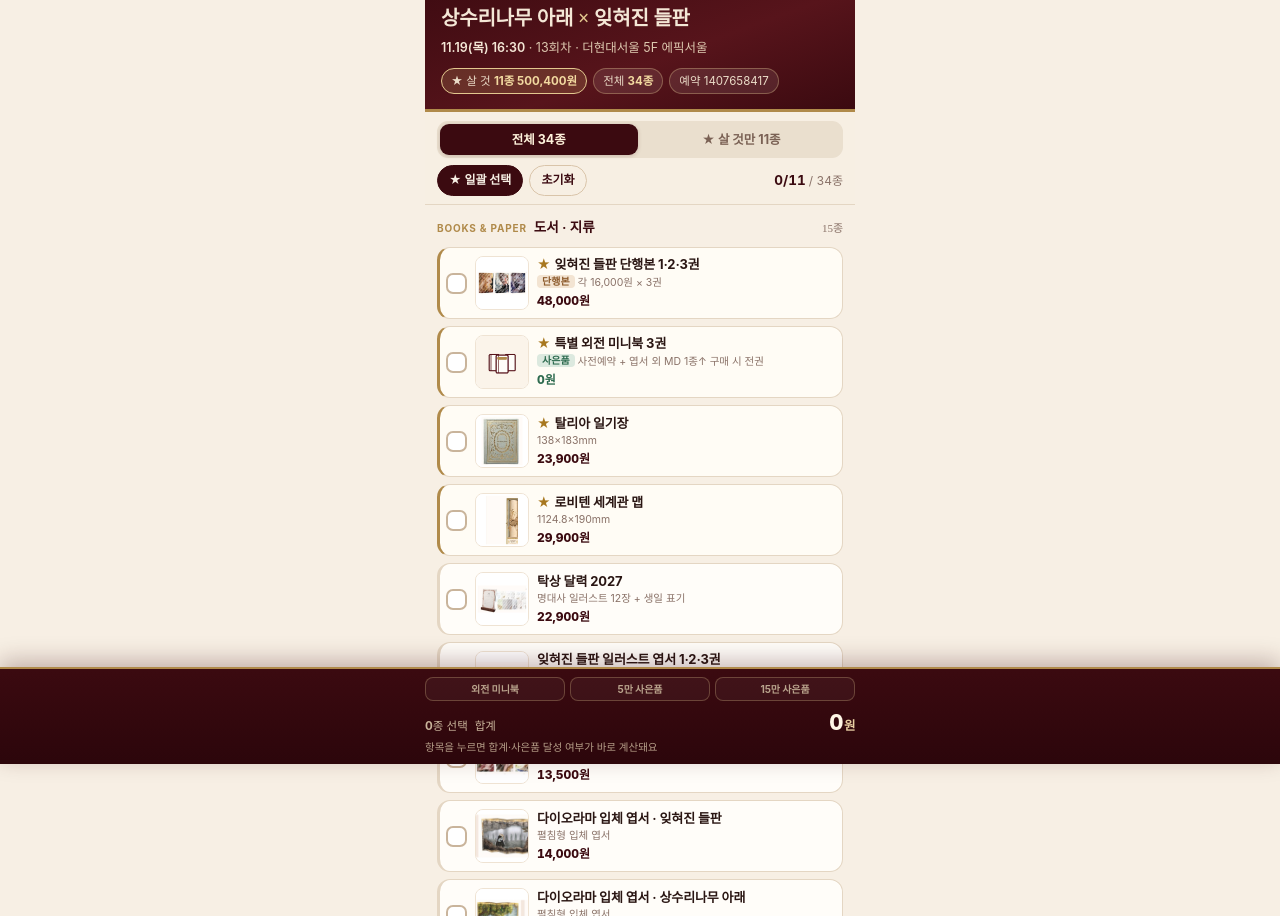
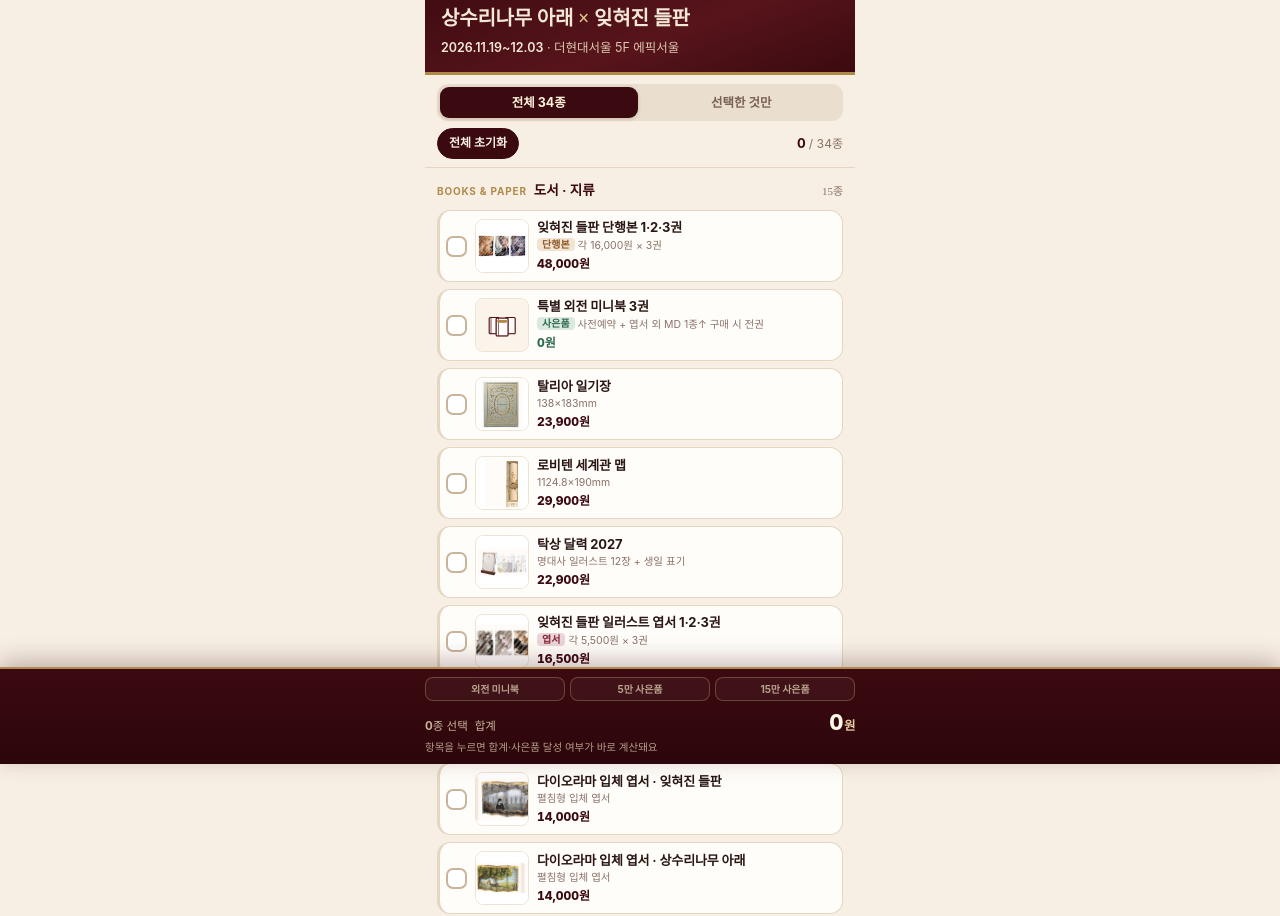
Before and after one commit to YUB0M/insta-report, a plain HTML site: page sangsuri/index.html in a window 1280 px wide. Shown: the part 36-952 px from the top of the page. Drawn offline with Linux system fonts and the light colour scheme.

Commit message:
sangsuri: 공용 버전 — 개인 표시(★ 살 것·일괄 선택·예약번호·회차/시간·이름) 제거, 전체/선택한 것만 필터

```diff
--- a/sangsuri/index.html
+++ b/sangsuri/index.html
@@ -4,7 +4,8 @@
 <meta charset="utf-8">
 <meta name="viewport" content="width=device-width, initial-scale=1, viewport-fit=cover">
 <meta name="theme-color" content="#3B0A10">
-<title>상수리 굿즈 체크리스트 · 11.19 더현대</title>
+<meta name="description" content="상수리나무 아래 × 잊혀진 들판 더현대서울 팝업 공식 굿즈 34종 체크리스트 — 체크하면 합계와 사은품 달성 여부가 바로 계산됩니다.">
+<title>상수리 굿즈 체크리스트 · 더현대서울</title>
 <style>
   :root{
     --wine:#3B0A10;
@@ -47,13 +48,6 @@
   header h1 em{font-style:normal;color:#E3C88F}
   header .where{font-size:12.5px;color:#DCC7AE}
   header .where b{color:#F4E7D6;font-weight:600}
-  header .plan{margin-top:11px;display:flex;gap:6px;flex-wrap:wrap;font-size:11.5px;color:#EBDCC8}
-  header .plan span{
-    background:rgba(255,255,255,.09);border:1px solid rgba(227,200,143,.35);
-    border-radius:999px;padding:4px 9px;
-  }
-  header .plan span b{color:#F2D9A0}
-  header .plan span.star{border-color:#E3C88F;background:rgba(216,181,112,.18)}
 
   .toolbar{
     position:sticky;top:0;z-index:20;
@@ -100,7 +94,6 @@
     padding:8px 8px 8px 6px;
     transition:border-color .15s, box-shadow .15s, background .15s;
   }
-  li.row.star{border-left-color:var(--gold);background:#FFFCF5}
   li.row.on{border-color:#C9A96E;box-shadow:0 2px 10px rgba(59,10,16,.09);background:#FFFBF2}
   li.row.soon{opacity:.93}
   li.row.hide{display:none}
@@ -128,10 +121,8 @@
   .info{min-width:0}
   .name{
     font-size:13px;font-weight:700;letter-spacing:-.01em;line-height:1.3;
-    word-break:keep-all;display:flex;align-items:flex-start;gap:4px;
+    word-break:keep-all;
   }
-  .name .st{color:#A8781F;font-size:13px;line-height:1.25;flex:none}
-  .name span.t{min-width:0}
   .meta{font-size:10.5px;color:var(--sub);margin-top:2px;line-height:1.32;word-break:keep-all}
   .meta .tag{
     display:inline-block;margin-right:3px;padding:0 5px;border-radius:4px;
@@ -159,7 +150,13 @@
   }
   .note b{color:var(--wine)}
   .note .h{display:block;font-size:11.5px;color:var(--wine);font-weight:700;margin-bottom:3px}
-  footer{text-align:center;font-size:10.5px;color:#A4907F;padding:16px 0 6px}
+
+  .empty{
+    margin:26px 12px;padding:24px 16px;border-radius:14px;text-align:center;
+    background:#FFFDF9;border:1px dashed #DCC9AF;color:var(--sub);font-size:12.5px;line-height:1.7;
+  }
+  .empty b{color:var(--wine)}
+  footer{text-align:center;font-size:10.5px;color:#A4907F;padding:16px 0 6px;line-height:1.7}
 
   .bar{
     position:fixed;left:0;right:0;bottom:0;z-index:30;
@@ -196,38 +193,39 @@
   <header>
     <div class="brand">Under One Canopy, Two Romances</div>
     <h1>상수리나무 아래 <em>×</em> 잊혀진 들판</h1>
-    <div class="where"><b>11.19(목) 16:30</b> · 13회차 · 더현대서울 5F 에픽서울</div>
-    <div class="plan">
-      <span class="star">★ 살 것 <b>11종 500,400원</b></span>
-      <span>전체 <b>34종</b></span>
-      <span>예약 1407658417</span>
-    </div>
+    <div class="where"><b>2026.11.19~12.03</b> · 더현대서울 5F 에픽서울</div>
   </header>
 
   <div class="toolbar">
     <div class="seg">
       <button type="button" data-filter="all" class="on">전체 34종</button>
-      <button type="button" data-filter="star">★ 살 것만 11종</button>
+      <button type="button" data-filter="picked">선택한 것만</button>
     </div>
     <div class="tools">
-      <button type="button" id="starAll" class="solid">★ 일괄 선택</button>
-      <button type="button" id="reset">초기화</button>
+      <button type="button" id="reset" class="solid">전체 초기화</button>
       <div class="count"><b id="cntAll">0</b> / 34종</div>
     </div>
   </div>
 
   <div id="sections"></div>
 
+  <div class="empty" id="empty" hidden>
+    아직 담은 품목이 없어요.<br><b>전체 34종</b>에서 살 것을 눌러 보세요.
+  </div>
+
   <div class="note">
     <span class="h">현장 메모 · 공식 공지 기준</span>
-    · <b>2주차 품목</b>(기사의 검 젤펜·액자 배지 2종 세트)은 <b>11/26부터</b> 판매 — 첫날엔 없어요.<br>
+    · <b>2주차 품목</b>(기사의 검 젤펜·액자 배지 2종 세트)은 <b>11/26부터</b> 판매 — 1주차(11/19~25)엔 없어요.<br>
     · 엽서류(일러스트·다이오라마 엽서)만 사면 외전 미니북 사은품 조건에서 빠져요.<br>
     · 목걸이 2종은 일별 한정·<b>인당 최대 2개</b>, 그 외는 옵션당 최대 10개.<br>
     · 사은품: 5만원↑ 전시 포스터 1매 / 15만원↑ PVC 책갈피 3종 중 1종 + 카카오페이지 1만원권(선착순).<br>
-    · 포토이즘은 카드 결제만 됩니다.
+    · 예약은 1인 1매·회차당 30분 관람, 현장에서 예약 확인 + 신분증이 필요해요. 포토이즘은 카드 결제만 됩니다.
   </div>
 
-  <footer>2026.11.19 · 유봄 님 현장용 체크리스트 · 공식 MD 34종 전체 · v2</footer>
+  <footer>
+    공식 MD 34종 전체 · 공용 체크리스트<br>
+    체크한 내용은 이 기기 브라우저에만 저장돼요 · v3
+  </footer>
 </div>
 
 <div class="bar">
@@ -257,57 +255,55 @@
     {id:"misc",  name:"키링 · 문구 · 기타", en:"KEYRING &amp; ETC"}
   ];
 
-  // ★ = 유봄 님이 산다고 한 11종
   var items = [
     // ── 도서·지류
-    {id:"books", sec:"book", star:1, name:"잊혀진 들판 단행본 1·2·3권", price:48000, meta:"각 16,000원 × 3권", tag:"단행본", img:"books.jpg"},
-    {id:"minibook", sec:"book", star:1, name:"특별 외전 미니북 3권", price:0, meta:"사전예약 + 엽서 외 MD 1종↑ 구매 시 전권", tag:"사은품", tagcls:"gift", img:"minibook.jpg"},
-    {id:"diary", sec:"book", star:1, name:"탈리아 일기장", price:23900, meta:"138×183mm", img:"diary.jpg"},
-    {id:"map", sec:"book", star:1, name:"로비텐 세계관 맵", price:29900, meta:"1124.8×190mm", img:"map.jpg"},
-    {id:"calendar", sec:"book", star:0, name:"탁상 달력 2027", price:22900, meta:"명대사 일러스트 12장 + 생일 표기", img:"calendar.jpg"},
-    {id:"postcards_field", sec:"book", star:0, name:"잊혀진 들판 일러스트 엽서 1·2·3권", price:16500, meta:"각 5,500원 × 3권", tag:"엽서", tagcls:"limit", img:"postcards_field.jpg"},
-    {id:"postcards_oak", sec:"book", star:0, name:"상수리나무 아래 일러스트 엽서 3종", price:13500, meta:"각 4,500원 × 3종", tag:"엽서", tagcls:"limit", img:"postcards_oak.jpg"},
-    {id:"diorama_field", sec:"book", star:0, name:"다이오라마 입체 엽서 · 잊혀진 들판", price:14000, meta:"펼침형 입체 엽서", img:"diorama_field.jpg"},
-    {id:"diorama_oak", sec:"book", star:0, name:"다이오라마 입체 엽서 · 상수리나무 아래", price:14000, meta:"펼침형 입체 엽서", img:"diorama_oak.jpg"},
-    {id:"poster_field", sec:"book", star:0, name:"페브릭 포스터 · 잊혀진 들판", price:15900, meta:"패브릭 포스터", img:"poster_field.jpg"},
-    {id:"poster_oak", sec:"book", star:0, name:"페브릭 포스터 · 상수리나무 아래", price:15900, meta:"패브릭 포스터", img:"poster_oak.jpg"},
-    {id:"letter_oath", sec:"book", star:0, name:"편지지 세트 · 서약문", price:6500, meta:"편지지 + 봉투 세트", img:"letter_oath.jpg"},
-    {id:"letter_snow", sec:"book", star:0, name:"편지지 세트 · 설화", price:6500, meta:"편지지 + 봉투 세트", img:"letter_snow.jpg"},
-    {id:"bm_oak", sec:"book", star:0, name:"리본 모빌 북마크 · 상수리나무", price:12000, meta:"리본 모빌 북마크", img:"bm_oak.jpg"},
-    {id:"bm_flower", sec:"book", star:0, name:"리본 모빌 북마크 · 화관", price:12000, meta:"리본 모빌 북마크", img:"bm_flower.jpg"},
+    {id:"books", sec:"book", name:"잊혀진 들판 단행본 1·2·3권", price:48000, meta:"각 16,000원 × 3권", tag:"단행본", img:"books.jpg"},
+    {id:"minibook", sec:"book", name:"특별 외전 미니북 3권", price:0, meta:"사전예약 + 엽서 외 MD 1종↑ 구매 시 전권", tag:"사은품", tagcls:"gift", img:"minibook.jpg"},
+    {id:"diary", sec:"book", name:"탈리아 일기장", price:23900, meta:"138×183mm", img:"diary.jpg"},
+    {id:"map", sec:"book", name:"로비텐 세계관 맵", price:29900, meta:"1124.8×190mm", img:"map.jpg"},
+    {id:"calendar", sec:"book", name:"탁상 달력 2027", price:22900, meta:"명대사 일러스트 12장 + 생일 표기", img:"calendar.jpg"},
+    {id:"postcards_field", sec:"book", name:"잊혀진 들판 일러스트 엽서 1·2·3권", price:16500, meta:"각 5,500원 × 3권", tag:"엽서", tagcls:"limit", img:"postcards_field.jpg"},
+    {id:"postcards_oak", sec:"book", name:"상수리나무 아래 일러스트 엽서 3종", price:13500, meta:"각 4,500원 × 3종", tag:"엽서", tagcls:"limit", img:"postcards_oak.jpg"},
+    {id:"diorama_field", sec:"book", name:"다이오라마 입체 엽서 · 잊혀진 들판", price:14000, meta:"펼침형 입체 엽서", img:"diorama_field.jpg"},
+    {id:"diorama_oak", sec:"book", name:"다이오라마 입체 엽서 · 상수리나무 아래", price:14000, meta:"펼침형 입체 엽서", img:"diorama_oak.jpg"},
+    {id:"poster_field", sec:"book", name:"페브릭 포스터 · 잊혀진 들판", price:15900, meta:"패브릭 포스터", img:"poster_field.jpg"},
+    {id:"poster_oak", sec:"book", name:"페브릭 포스터 · 상수리나무 아래", price:15900, meta:"패브릭 포스터", img:"poster_oak.jpg"},
+    {id:"letter_oath", sec:"book", name:"편지지 세트 · 서약문", price:6500, meta:"편지지 + 봉투 세트", img:"letter_oath.jpg"},
+    {id:"letter_snow", sec:"book", name:"편지지 세트 · 설화", price:6500, meta:"편지지 + 봉투 세트", img:"letter_snow.jpg"},
+    {id:"bm_oak", sec:"book", name:"리본 모빌 북마크 · 상수리나무", price:12000, meta:"리본 모빌 북마크", img:"bm_oak.jpg"},
+    {id:"bm_flower", sec:"book", name:"리본 모빌 북마크 · 화관", price:12000, meta:"리본 모빌 북마크", img:"bm_flower.jpg"},
 
     // ── 주얼리·액세서리
-    {id:"necklace_oak", sec:"jewel", star:1, name:"상수리나무 아래 × SCUDO 목걸이", price:189000, meta:"일별 한정 · 인당 최대 2개", tag:"한정", tagcls:"limit", img:"necklace_oak.jpg", max:2},
-    {id:"necklace_field", sec:"jewel", star:0, name:"잊혀진 들판 × SCUDO 목걸이", price:189000, meta:"일별 한정 · 인당 최대 2개", tag:"한정", tagcls:"limit", img:"necklace_field.jpg", max:2},
-    {id:"keychain_field", sec:"jewel", star:0, name:"액자 금속 키체인 · 잊혀진 들판", price:19000, meta:"액자형 금속 키체인", img:"keychain_field.jpg"},
-    {id:"keychain_oak", sec:"jewel", star:0, name:"액자 금속 키체인 · 상수리나무 아래", price:19000, meta:"액자형 금속 키체인", img:"keychain_oak.jpg"},
-    {id:"badge_field", sec:"jewel", star:0, name:"액자 배지 2종 세트 · 잊혀진 들판", price:19000, meta:"11/19 미판매 · 11/26부터", tag:"2주차", tagcls:"soon", img:"badge_field.jpg", soon:1},
-    {id:"badge_oak", sec:"jewel", star:0, name:"액자 배지 2종 세트 · 상수리나무 아래", price:19000, meta:"11/19 미판매 · 11/26부터", tag:"2주차", tagcls:"soon", img:"badge_oak.jpg", soon:1},
-    {id:"leather_keyring", sec:"jewel", star:0, name:"수납 가죽 키링", price:14900, meta:"가죽 키링", img:"leather_keyring.jpg"},
+    {id:"necklace_oak", sec:"jewel", name:"상수리나무 아래 × SCUDO 목걸이", price:189000, meta:"일별 한정 · 인당 최대 2개", tag:"한정", tagcls:"limit", img:"necklace_oak.jpg", max:2},
+    {id:"necklace_field", sec:"jewel", name:"잊혀진 들판 × SCUDO 목걸이", price:189000, meta:"일별 한정 · 인당 최대 2개", tag:"한정", tagcls:"limit", img:"necklace_field.jpg", max:2},
+    {id:"keychain_field", sec:"jewel", name:"액자 금속 키체인 · 잊혀진 들판", price:19000, meta:"액자형 금속 키체인", img:"keychain_field.jpg"},
+    {id:"keychain_oak", sec:"jewel", name:"액자 금속 키체인 · 상수리나무 아래", price:19000, meta:"액자형 금속 키체인", img:"keychain_oak.jpg"},
+    {id:"badge_field", sec:"jewel", name:"액자 배지 2종 세트 · 잊혀진 들판", price:19000, meta:"11/19 미판매 · 11/26부터", tag:"2주차", tagcls:"soon", img:"badge_field.jpg", soon:1},
+    {id:"badge_oak", sec:"jewel", name:"액자 배지 2종 세트 · 상수리나무 아래", price:19000, meta:"11/19 미판매 · 11/26부터", tag:"2주차", tagcls:"soon", img:"badge_oak.jpg", soon:1},
+    {id:"leather_keyring", sec:"jewel", name:"수납 가죽 키링", price:14900, meta:"가죽 키링", img:"leather_keyring.jpg"},
 
     // ── 리빙·소품
-    {id:"goblet", sec:"living", star:1, name:"고블릿잔", price:59900, meta:"69×130mm", img:"goblet.jpg"},
-    {id:"comb", sec:"living", star:1, name:"맥시밀리언 머리빗 세트", price:24900, meta:"120×52mm · 파우치 포함", img:"comb.jpg"},
-    {id:"jewelbox", sec:"living", star:1, name:"탈리아 보석함", price:75900, meta:"188×132×85mm · 단추 증정", img:"jewelbox.jpg"},
-    {id:"diffuser", sec:"living", star:1, name:"전시 시그니처 디퓨저", price:18000, meta:"50mL", img:"diffuser.jpg"},
-    {id:"squeezer", sec:"living", star:1, name:"로엠 기사단 단추 스퀴저", price:8000, meta:"파우치 포함", img:"squeezer.jpg"},
-    {id:"cream_varkas", sec:"living", star:0, name:"바르카스 핸드크림", price:12000, meta:"핸드크림", img:"cream_varkas.jpg"},
-    {id:"cream_talia", sec:"living", star:0, name:"탈리아 핸드크림", price:12000, meta:"핸드크림", img:"cream_talia.jpg"},
-    {id:"bag", sec:"living", star:0, name:"전시 쇼핑백", price:1000, meta:"315×400×120mm", img:"bag.jpg"},
+    {id:"goblet", sec:"living", name:"고블릿잔", price:59900, meta:"69×130mm", img:"goblet.jpg"},
+    {id:"comb", sec:"living", name:"맥시밀리언 머리빗 세트", price:24900, meta:"120×52mm · 파우치 포함", img:"comb.jpg"},
+    {id:"jewelbox", sec:"living", name:"탈리아 보석함", price:75900, meta:"188×132×85mm · 단추 증정", img:"jewelbox.jpg"},
+    {id:"diffuser", sec:"living", name:"전시 시그니처 디퓨저", price:18000, meta:"50mL", img:"diffuser.jpg"},
+    {id:"squeezer", sec:"living", name:"로엠 기사단 단추 스퀴저", price:8000, meta:"파우치 포함", img:"squeezer.jpg"},
+    {id:"cream_varkas", sec:"living", name:"바르카스 핸드크림", price:12000, meta:"핸드크림", img:"cream_varkas.jpg"},
+    {id:"cream_talia", sec:"living", name:"탈리아 핸드크림", price:12000, meta:"핸드크림", img:"cream_talia.jpg"},
+    {id:"bag", sec:"living", name:"전시 쇼핑백", price:1000, meta:"315×400×120mm", img:"bag.jpg"},
 
     // ── 키링·문구·기타
-    {id:"khan", sec:"misc", star:1, name:"아기 칸 봉제 인형 키링", price:22900, meta:"80×110mm", img:"khan.jpg"},
-    {id:"pen", sec:"misc", star:0, name:"기사의 검 금속 젤펜", price:26900, meta:"11/19 미판매 · 11/26부터", tag:"2주차", tagcls:"soon", img:"pen.jpg", soon:1},
-    {id:"sticker_field", sec:"misc", star:0, name:"투명 조각 스티커 세트 · 잊혀진 들판", price:12000, meta:"투명 조각 스티커", img:"sticker_field.jpg"},
-    {id:"sticker_oak", sec:"misc", star:0, name:"투명 조각 스티커 세트 · 상수리나무 아래", price:12000, meta:"투명 조각 스티커", img:"sticker_oak.jpg"}
+    {id:"khan", sec:"misc", name:"아기 칸 봉제 인형 키링", price:22900, meta:"80×110mm", img:"khan.jpg"},
+    {id:"pen", sec:"misc", name:"기사의 검 금속 젤펜", price:26900, meta:"11/19 미판매 · 11/26부터", tag:"2주차", tagcls:"soon", img:"pen.jpg", soon:1},
+    {id:"sticker_field", sec:"misc", name:"투명 조각 스티커 세트 · 잊혀진 들판", price:12000, meta:"투명 조각 스티커", img:"sticker_field.jpg"},
+    {id:"sticker_oak", sec:"misc", name:"투명 조각 스티커 세트 · 상수리나무 아래", price:12000, meta:"투명 조각 스티커", img:"sticker_oak.jpg"}
   ];
 
-  var KEY = "sangsuri-checklist-2026-11-19-v2";
+  var KEY = "sangsuri-goods-checklist-common-v3";
   var state = {};
   try { state = JSON.parse(localStorage.getItem(KEY) || "{}") || {}; } catch(e){ state = {}; }
 
   var TOTAL_N = items.length;
-  var STAR_N  = items.filter(function(i){return i.star;}).length;
   var MAX_DEF = 10;
   var filter = "all";
 
@@ -317,22 +313,20 @@
 
   function rowHTML(it){
     var q = qtyOf(it);
-    var max = it.max || MAX_DEF;
     var cls = "row";
-    if(it.star) cls += " star";
     if(q > 0)   cls += " on";
     if(it.soon) cls += " soon";
     var priceLine = it.price === 0
       ? '<div class="price free">0원</div>'
       : '<div class="price">' + won(it.price) + '원</div>';
     return '' +
-      '<li class="' + cls + '" data-id="' + it.id + '"' + (it.star ? '' : ' data-star="0"') + '>' +
+      '<li class="' + cls + '" data-id="' + it.id + '">' +
         '<input class="cb" type="checkbox" id="cb-' + it.id + '"' + (q > 0 ? ' checked' : '') + ' aria-label="' + it.name + '">' +
         '<label class="thumb" for="cb-' + it.id + '">' +
           '<img src="' + IMG + it.img + '" alt="' + it.name + ' 공식 굿즈 이미지" loading="lazy">' +
         '</label>' +
         '<div class="info">' +
-          '<div class="name">' + (it.star ? '<span class="st">★</span>' : '') + '<span class="t">' + it.name + '</span></div>' +
+          '<div class="name">' + it.name + '</div>' +
           '<div class="meta">' + (it.tag ? '<span class="tag ' + (it.tagcls||'') + '">' + it.tag + '</span>' : '') + it.meta + '</div>' +
           priceLine +
         '</div>' +
@@ -358,17 +352,21 @@
   }
 
   function applyFilter(){
+    var picked = 0;
     document.querySelectorAll('.sec').forEach(function(sec){
       var rows = sec.querySelectorAll('li.row');
       var vis = 0;
       rows.forEach(function(li){
-        var hide = false;
-        if(filter === "star" && li.getAttribute('data-star') === '0') hide = true;
+        var id = li.getAttribute('data-id');
+        var isOn = (state[id] || 0) > 0;
+        if(isOn) picked++;
+        var hide = (filter === "picked" && !isOn);
         li.classList.toggle('hide', hide);
         if(!hide) vis++;
       });
       sec.style.display = vis ? '' : 'none';
     });
+    byId("empty").hidden = !(filter === "picked" && picked === 0);
   }
 
   function render(){
@@ -394,8 +392,7 @@
 
     byId("sum").textContent = won(sum);
     byId("cnt2").textContent = n;
-    var nStar = items.filter(function(it){ return it.star && qtyOf(it) > 0; }).length;
-    byId("cntAll").textContent = nStar + "/" + STAR_N;
+    byId("cntAll").textContent = n;
 
     // 외전 미니북: 엽서류(일러스트·다이오라마 엽서) 제외 MD 1종 이상
     var EXC = {minibook:1, postcards_field:1, postcards_oak:1, diorama_field:1, diorama_oak:1};
@@ -456,16 +453,6 @@
     render();
   });
 
-  byId("starAll").addEventListener("click", function(){
-    var allOn = items.every(function(it){ return !it.star || qtyOf(it) > 0; });
-    if(allOn){
-      items.forEach(function(it){ if(it.star) delete state[it.id]; });
-    } else {
-      items.forEach(function(it){ if(it.star) state[it.id] = state[it.id] || 1; });
-    }
-    render();
-  });
-
   byId("reset").addEventListener("click", function(){
     state = {};
     render();
```
Also changed, not shown: sangsuri/verify390.html (added, +14 -0 lines).
